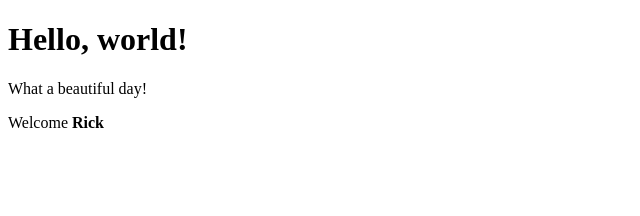
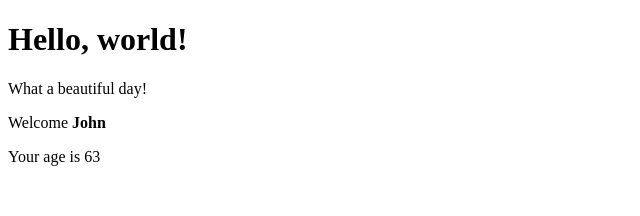
Before and after one commit to rickcrypto90/react-exercices, a React (Create React App) app: page / in a window 1280 px wide. Shown: the top 216 px of the page, without its empty margins (0-640 px from the left). Built offline with nearby package versions, Linux system fonts and the light colour scheme.

Commit message:
done: conditional-rendering-04

```diff
--- a/src/App.js
+++ b/src/App.js
@@ -6,7 +6,7 @@ export class App extends React.Component {
         return (
             <div>
                 <Hello />
-                <Welcome name={<strong>Rick</strong>} age="66" />
+                <Welcome name="John" age="63" />
             </div>)
     }
 }
--- a/src/Welcome.js
+++ b/src/Welcome.js
@@ -1,12 +1,12 @@
 import React from "react";
-import {Age} from './Age'
+import { Age } from './Age'
 export class Welcome extends React.Component {
     render() {
         return (
             (<div>
-                <p>Welcome {this.props.name}</p>
-                {(this.props.age >18 && this.props.age && this.props.age < 65) && <Age age= {this.props.age} />}
-                </div>)
+                <p>Welcome <strong>{this.props.name}</strong></p>
+                {(this.props.age > 18 && this.props.age && this.props.age < 65 && this.props.name === "John") && <Age age={this.props.age} />}
+            </div>)
         )
     }
 }
```
